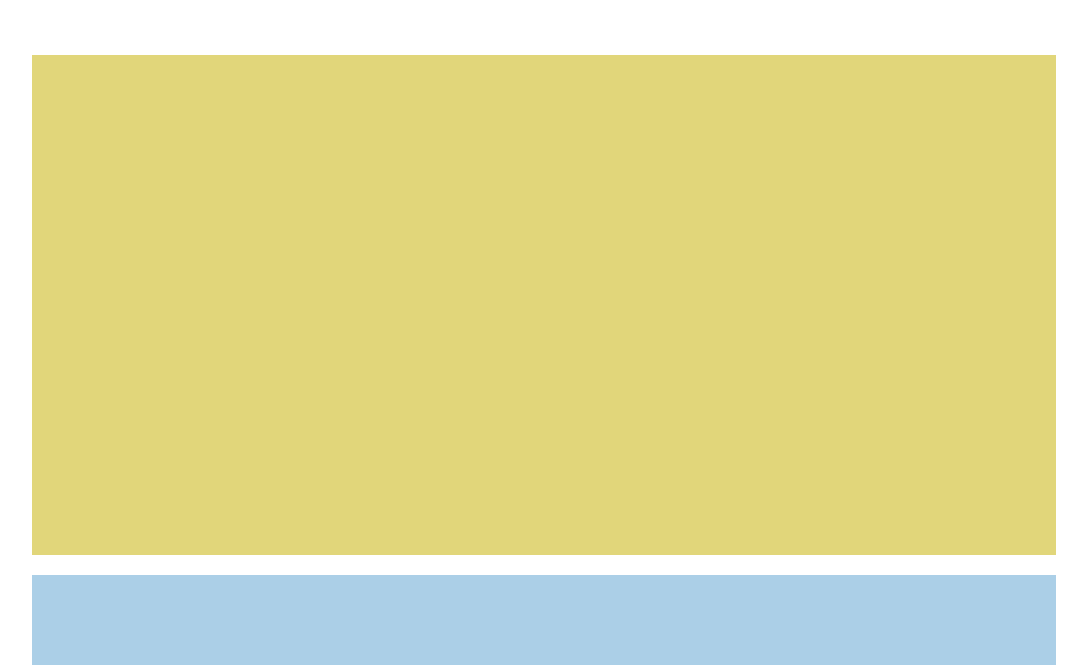
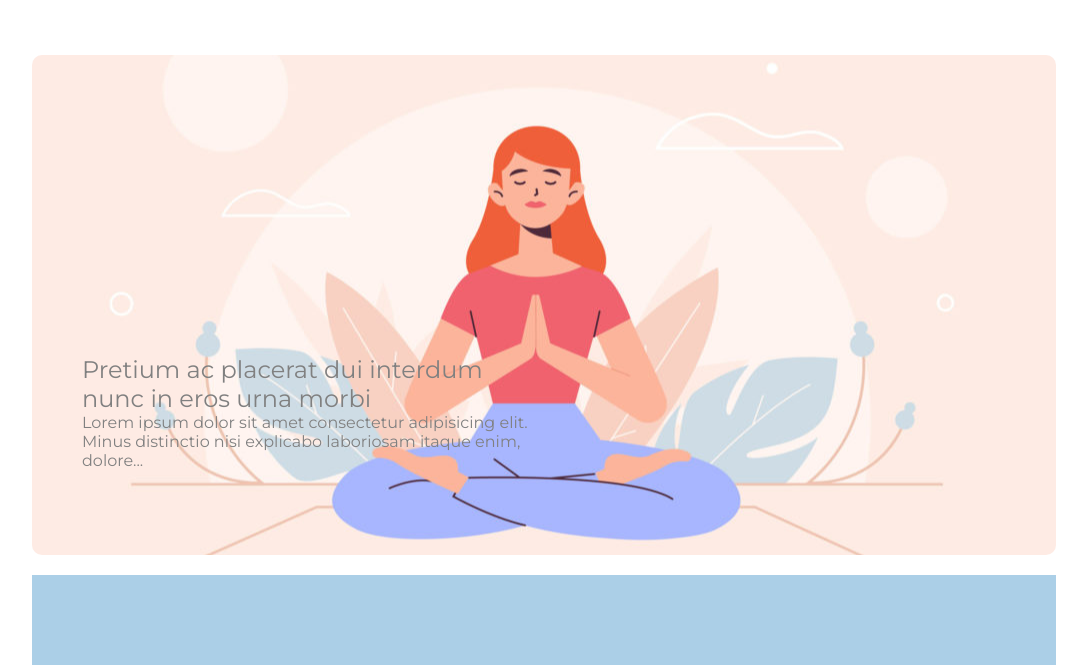
Before and after one commit to salamone-gius/htmlcss-wp, a plain HTML site: page index.html in a window 1280 px wide. Shown: the part 135-800 px from the top of the page, without its empty margins (96-1183 px from the left). Drawn offline with Linux system fonts and the light colour scheme.

Commit message:
banner created

```diff
--- a/css/style.css
+++ b/css/style.css
@@ -12,7 +12,7 @@
     /* margin: auto; */
 }
 
-header, .section.one, .logo {
+header, .banner, .logo {
     margin-bottom: 20px;
 }
 /* ha dato margin-bottom:20px solo all'header */
@@ -46,11 +46,23 @@ a {
     clear: both;
 }
 
-.section.one {
-    background-color: rgb(225, 214, 122);
+.banner {
     min-height: 500px;
+    background-image: url("../img/banner.jpg");
+    background-position: center;
+    border-radius: 10px;
+    position: relative;
 }
-    /* giusto */
+
+.banner-text {
+    width: 50%;
+    color: grey;
+    padding: 300px 0 0 50px;
+}
+
+h2 {
+    font-weight: normal;
+}
 
 .section.two {
     background-color: rgb(0, 135, 255);
--- a/index.html
+++ b/index.html
@@ -40,7 +40,6 @@
                             <a href="https://themeforest.net/item/neori-news-and-magazine-wordpress-theme/21447496" target="_blank">Contact</a>
                         </li>
                     </ul>
-
                 </nav>
 
             </header>
@@ -49,7 +48,15 @@
             <!--main: 2 section-->
             <main>
 
-                <section class="section one">
+                <section class="banner">
+
+                    <div class= "banner-text">
+
+                    <h2>Pretium ac placerat dui interdum nunc in eros urna morbi</h2>
+
+                    <div>Lorem ipsum dolor sit amet consectetur adipisicing elit. Minus distinctio nisi explicabo laboriosam itaque enim, dolore...</div>
+
+                    </div>
 
                 </section>
 
```
